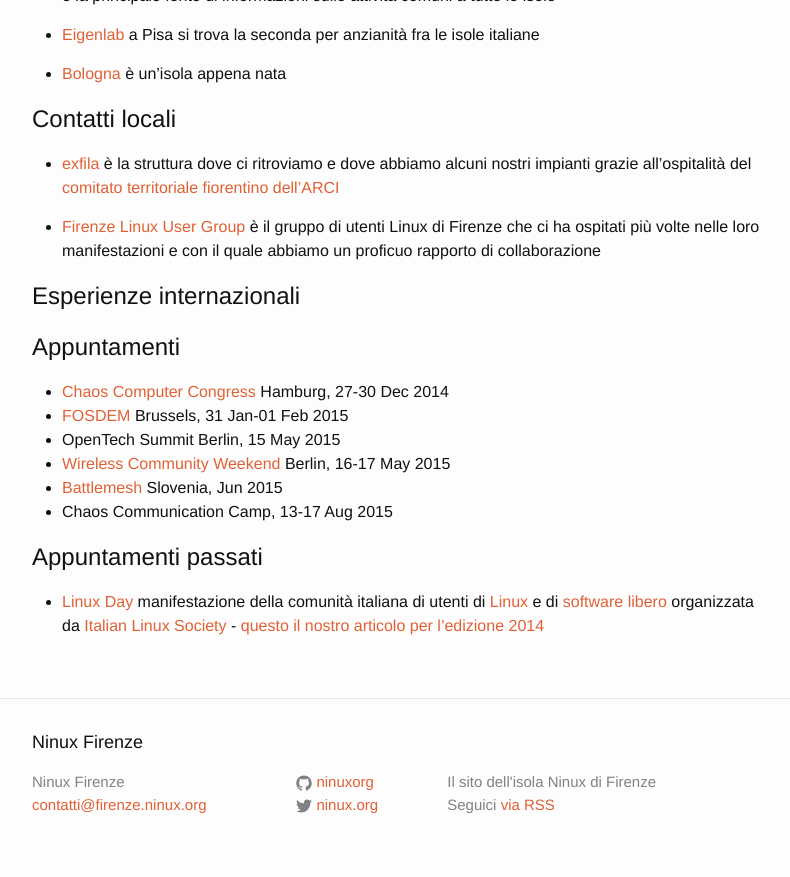
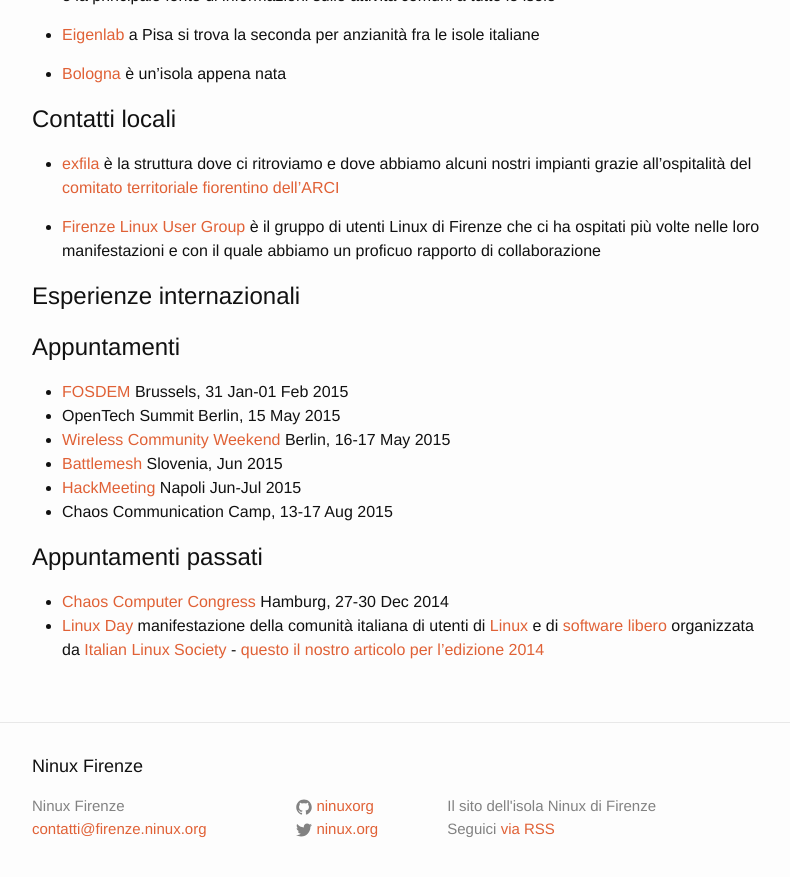
Before and after one commit to ninux-fi/firenze.ninux.org___old, a Jekyll site: the page built from links.md, in a window 1280 px wide and 900 px high, scrolled down 876 px. Shown: the top 877 px of the window, without its empty margins (238-1028 px from the left). Built offline with Jekyll 4.4.1, drawn with Linux system fonts in a browser that asks for light colours; comment, search, counter and statistics services are not loaded.

Commit message:
Aggiunto l'hackmeeting di Napoli e tolto il CCC di Amburgo

```diff
--- a/links.md
+++ b/links.md
@@ -71,14 +71,15 @@
 
 # Appuntamenti
 
-- [Chaos Computer Congress](https://events.ccc.de/congress/2014/wiki/Main_Page) Hamburg, 27-30 Dec 2014
 - [FOSDEM](https://fosdem.org/2015/) Brussels, 31 Jan-01 Feb 2015
 - OpenTech Summit Berlin, 15 May 2015
 - [Wireless Community Weekend](http://wiki.freifunk.net/Wireless_Community_Weekend_2015) Berlin, 16-17 May 2015
 - [Battlemesh](http://battlemesh.org/) Slovenia, Jun 2015
+- [HackMeeting](http://www.hackmeeting.org) Napoli Jun-Jul 2015
 - Chaos Communication Camp, 13-17 Aug 2015
 
 # Appuntamenti passati
+- [Chaos Computer Congress](https://events.ccc.de/congress/2014/wiki/Main_Page) Hamburg, 27-30 Dec 2014
 - [Linux Day](http://www.linuxday.it) manifestazione della comunità
   italiana di utenti di [Linux](http://www.linux.com) e di
   [software libero](http://www.fsf.org) organizzata da
```
